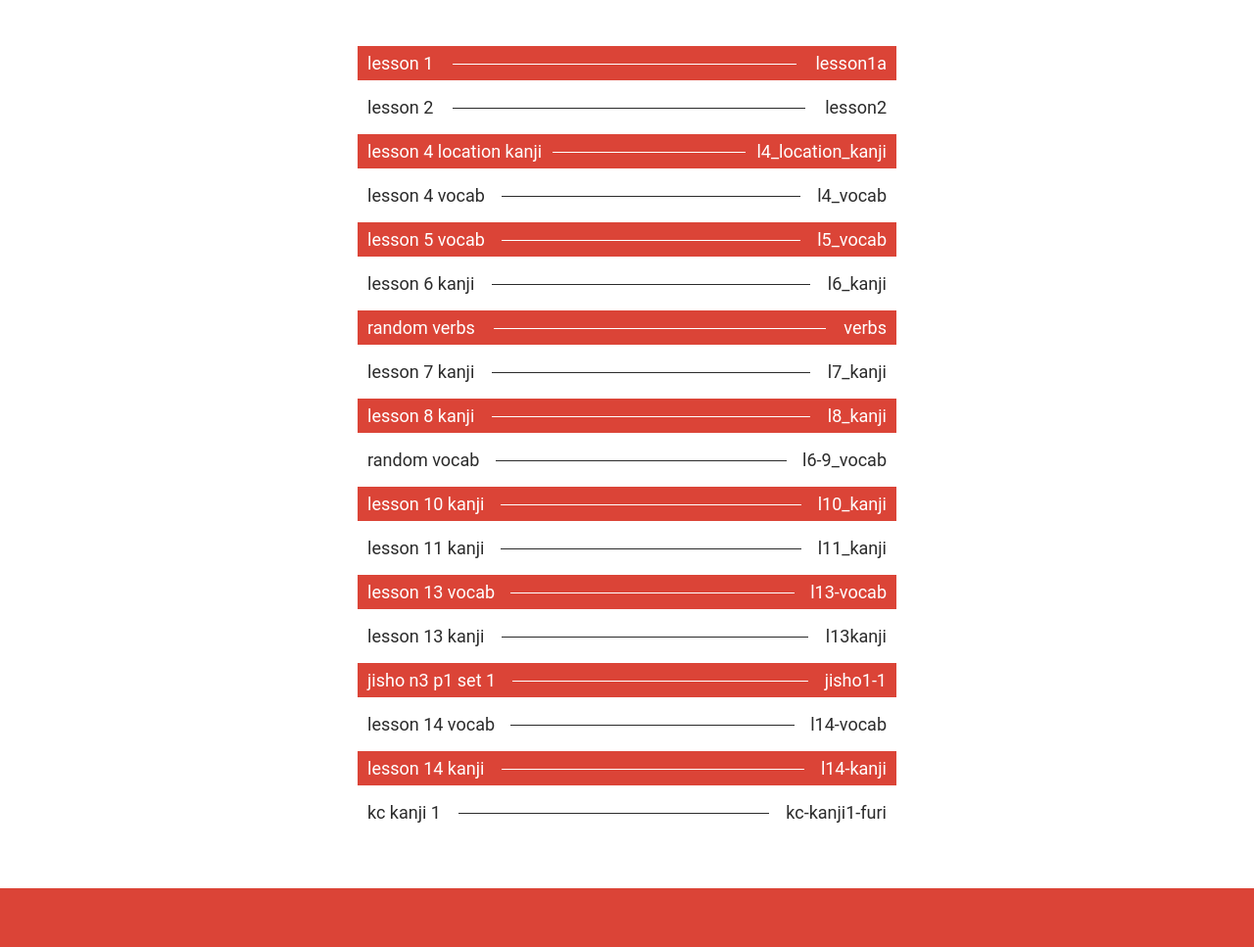
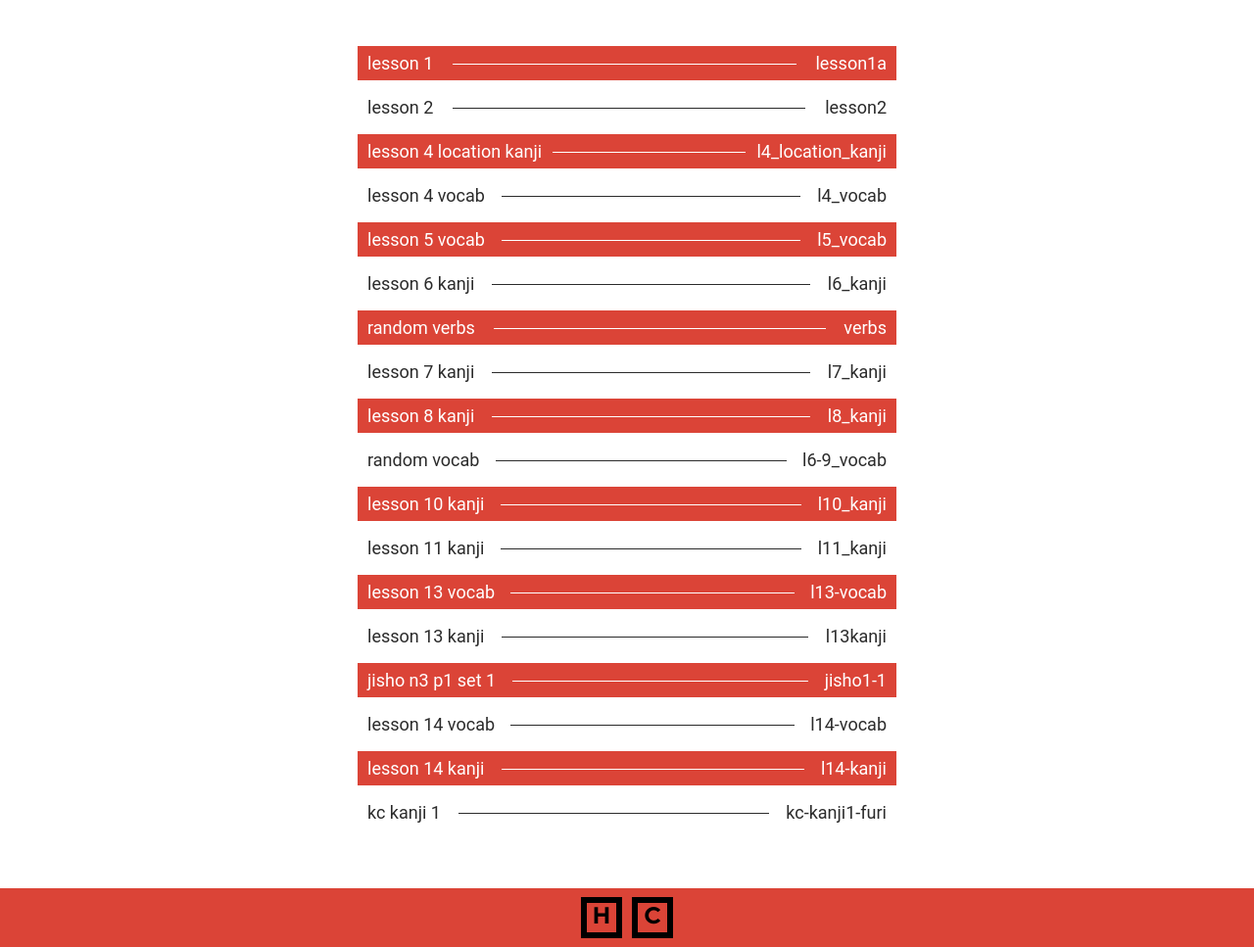
Before and after one commit to risonakamo/fcards2, a plain HTML site: page selector/index.html in a window 1280 px wide. Shown: the part 92-1059 px from the top of the page at 98% size. Drawn offline with Linux system fonts and the light colour scheme.

Commit message:
footer square

```diff
--- a/selector/index.html
+++ b/selector/index.html
@@ -21,7 +21,10 @@
       </div>
     </div>
     <footer>
-
+      <div class="footer-squares">
+        <a href="../.." class="footer-square">H</a>
+        <a href="../csvread" class="footer-square">C</a>
+      </div>
     </footer>
   </body>
 
--- a/selector/selector.css
+++ b/selector/selector.css
@@ -28,6 +28,11 @@ h1
     padding: 50px 0 0 0;
     margin: 0;
     letter-spacing: 4px;
+}
+
+a
+{
+    text-decoration: none;
 }
 
 .blue
@@ -113,3 +118,39 @@ footer
     height: 60px;
     background-color: #db4437;
 }
+
+.footer-squares
+{
+    height: 60px;
+    width: 120px;
+    margin: auto;
+    text-align: center;
+    padding-top: 9px;
+    box-sizing: border-box;
+}
+
+.footer-square
+{
+    display: inline-block;
+    width: 30px;
+    height: 30px;
+    line-height: 30px;
+    color: black;
+    border: 6px solid black;
+    font-size: 24px;
+    font-family: "osb";
+    text-align: center;
+    user-select: none;
+    cursor: pointer;
+}
+
+.footer-square:nth-of-type(1)
+{
+    margin-right: 10px;
+}
+
+.footer-square:hover
+{
+    border-color: white;
+    color: white;
+}
```
